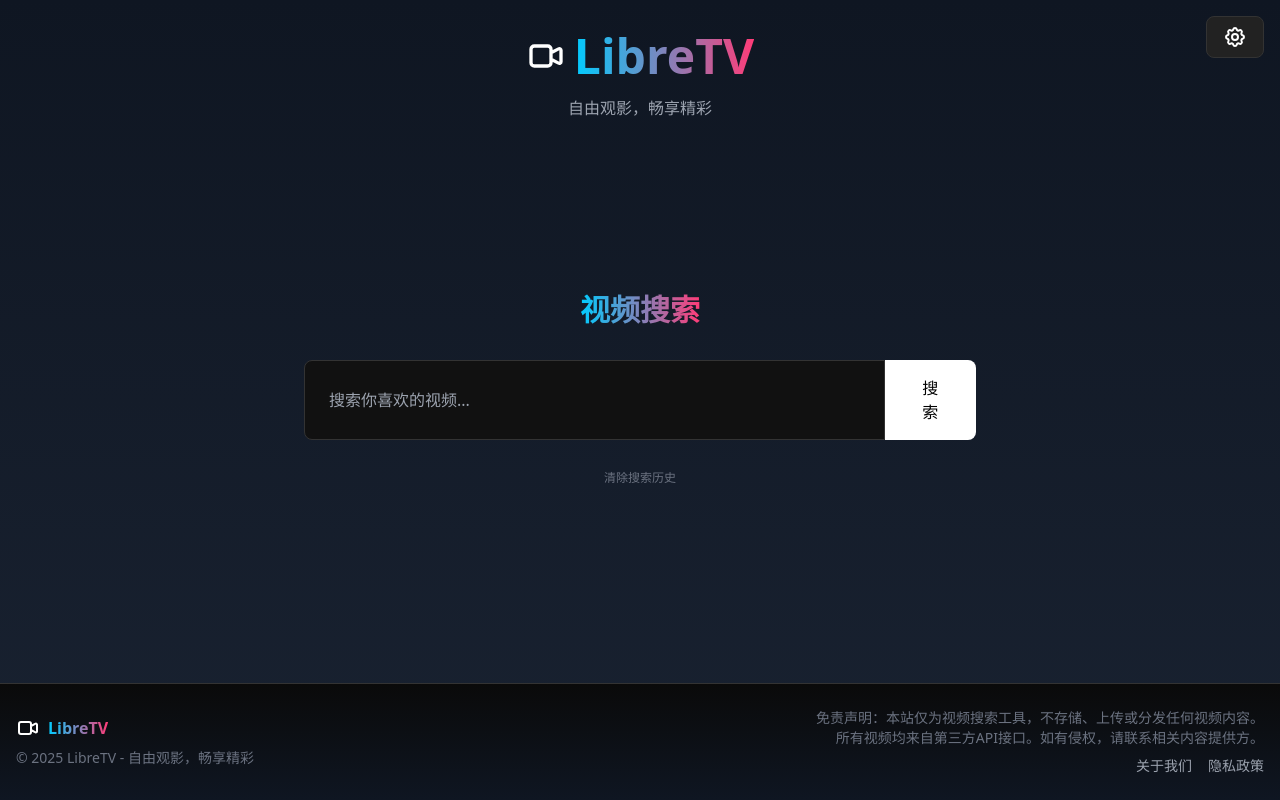
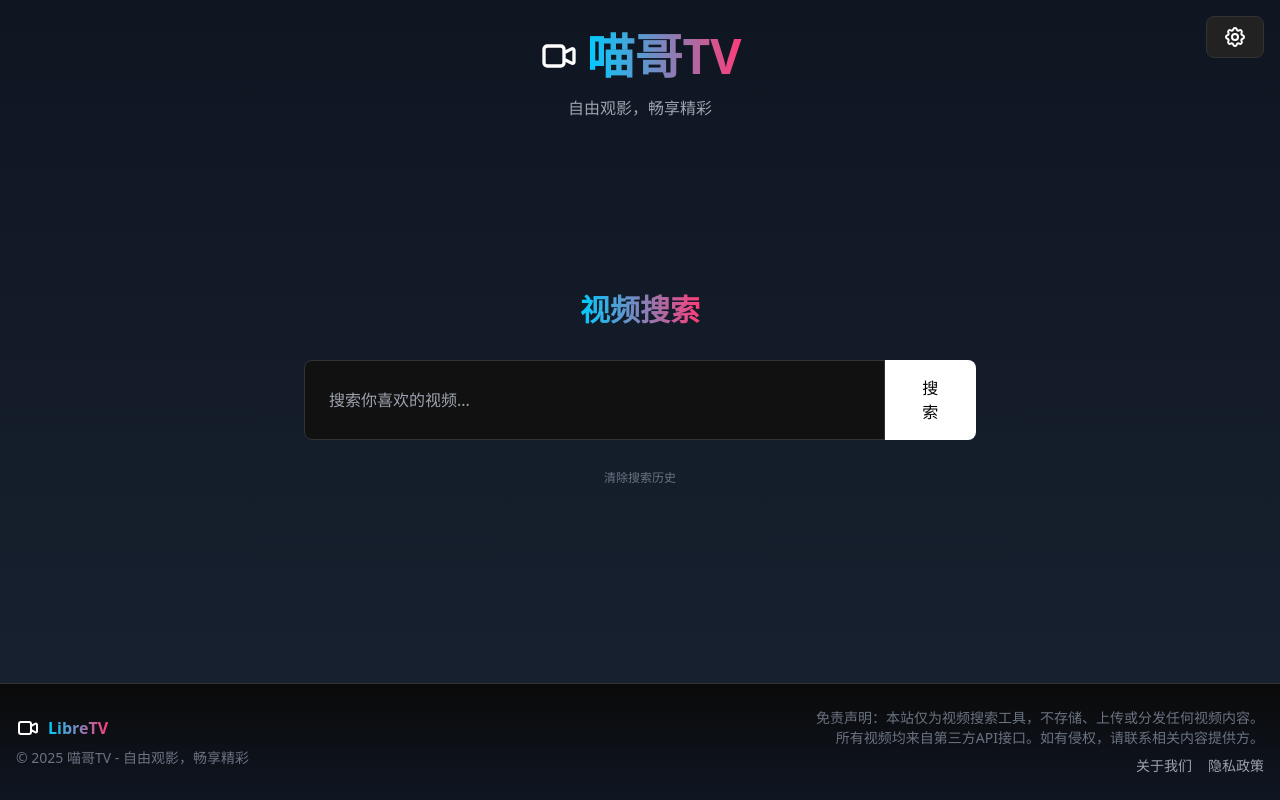
Before and after one commit to guioalis/miaogetv, a plain HTML site: page index.html in a window 1280 px wide. Drawn offline with nearby package versions, Linux system fonts and the light colour scheme; no server answers.

Commit message:
Update index.html

```diff
--- a/index.html
+++ b/index.html
@@ -108,7 +108,7 @@
                     <svg class="w-10 h-10 mr-2" fill="none" stroke="currentColor" viewBox="0 0 24 24">
                         <path stroke-linecap="round" stroke-linejoin="round" stroke-width="2" d="M15 10l4.553-2.276A1 1 0 0121 8.618v6.764a1 1 0 01-1.447.894L15 14M5 18h8a2 2 0 002-2V8a2 2 0 00-2-2H5a2 2 0 00-2 2v8a2 2 0 002 2z"></path>
                     </svg>
-                    <h1 class="text-5xl font-bold gradient-text">LibreTV</h1>
+                    <h1 class="text-5xl font-bold gradient-text">喵哥TV</h1>
                 </div>
                 <p class="text-gray-400 mb-8">自由观影，畅享精彩</p>
             </header>
@@ -162,7 +162,7 @@
                         </svg>
                         <span class="gradient-text font-bold">LibreTV</span>
                     </div>
-                    <p class="text-gray-500 text-sm mt-2 text-center md:text-left">© 2025 LibreTV - 自由观影，畅享精彩</p>
+                    <p class="text-gray-500 text-sm mt-2 text-center md:text-left">© 2025 喵哥TV - 自由观影，畅享精彩</p>
                 </div>
 
                 <div class="text-center md:text-right">
```
